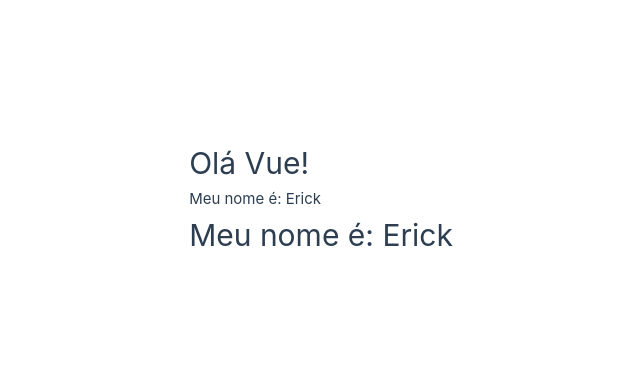
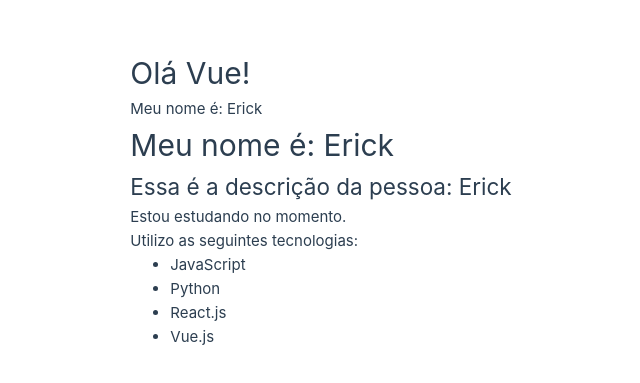
Before and after one commit to erick-costa/curso-vue, a Vue app: page / in a window 1280 px wide. Shown: the part 201-584 px from the top of the page, without its empty margins (319-959 px from the left). Built offline with nearby package versions, Linux system fonts and the light colour scheme.

Commit message:
hierarquia de componentes

```diff
--- a/src/App.vue
+++ b/src/App.vue
@@ -1,17 +1,20 @@
 <template>
   <FirstComponent />
   <LifeCycle />
+  <Person />
 </template>
 
 <script>
 import FirstComponent from "./components/FirstComponent.vue"
 import LifeCycle from "./components/LifeCycle.vue"
+import Person from "./components/Person.vue"
 
 export default {
   name: "App",
   components: {
     FirstComponent,
     LifeCycle,
+    Person,
   },
 }
 </script>
--- /dev/null
+++ b/src/components/Info.vue
@@ -0,0 +1,16 @@
+<template>
+  <p>Estou estudando no momento.</p>
+  <p>Utilizo as seguintes tecnologias:</p>
+  <ul>
+    <li>JavaScript</li>
+    <li>Python</li>
+    <li>React.js</li>
+    <li>Vue.js</li>
+  </ul>
+</template>
+
+<script>
+export default {
+  name: "Info",
+}
+</script>
--- /dev/null
+++ b/src/components/Person.vue
@@ -0,0 +1,20 @@
+<template>
+  <h2>Essa é a descrição da pessoa: {{ name }}</h2>
+  <Info />
+</template>
+
+<script>
+import Info from "./Info.vue"
+
+export default {
+  name: "Person",
+  components: {
+    Info,
+  },
+  data() {
+    return {
+      name: "Erick",
+    }
+  },
+}
+</script>
```
